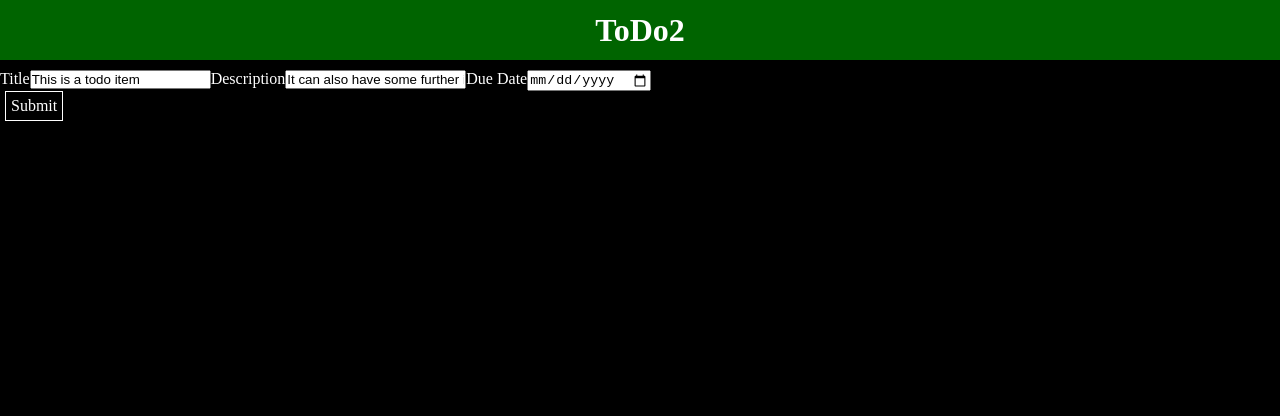
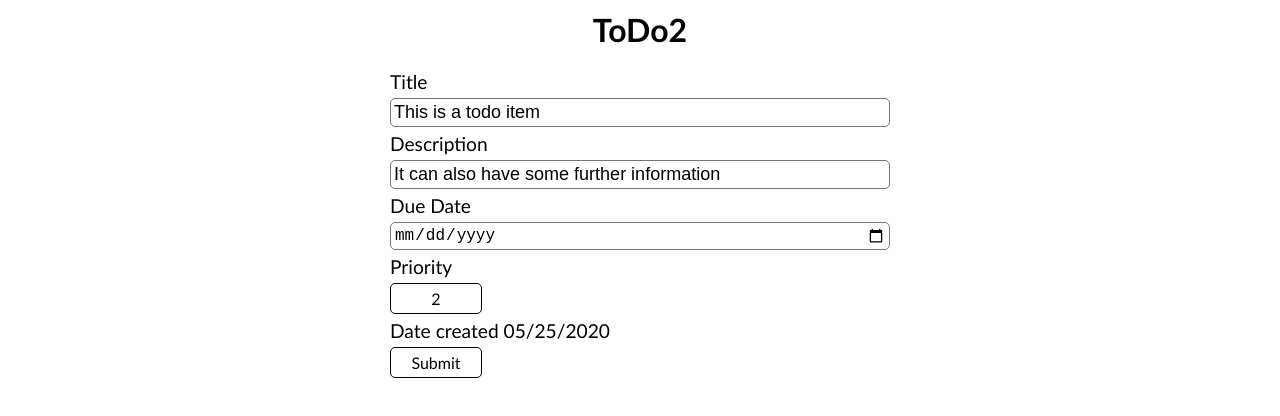
Before and after one commit to richgkav/ToDo2, a website built with webpack: page dist/index.html in a window 1280 px wide. Both pictures are taken after a click on the element "This is a todo item". Built offline with nearby package versions, Linux system fonts and the light colour scheme.

Commit message:
more editor functionality and new look

```diff
--- a/src/module-app.js
+++ b/src/module-app.js
@@ -110,6 +110,16 @@ const App = (function() {
         });
     }
 
+    // cycles through the 3 priority levels
+    function addEditPriorityClickEvent(newDiv, item) {
+        newDiv.addEventListener('click', function() {
+            //const tItem = toDoList.currentList.getItemWithId(item.id);
+            item.priority += 1;
+            if (item.priority === 4) item.priority = 1;
+            Dom.renderItemEditor(item);
+        });
+    }
+
     function addNewFolderClickEvent(newDiv) {
         newDiv.addEventListener('click', function() {
             const newList = new Mob.List();
@@ -185,6 +195,7 @@ const App = (function() {
         addEditItemClickEvent,
         addItemCompleteClickEvent,
         addItemPriorityClickEvent,
+        addEditPriorityClickEvent,
         addNewFolderClickEvent,
         deleteFolderClickEvent,
         addNewItemClickEvent,
--- a/src/module-dom.js
+++ b/src/module-dom.js
@@ -67,7 +67,7 @@ const Dom = (function() {
         newDiv.classList.add('list-element');
         newDiv.innerHTML = details.title;
         if (details.selected) {
-            newDiv.style.backgroundColor = "darkred";
+            newDiv.style.backgroundColor = "#f7e3e3";
         }
 
         App.addListClickEvent(newDiv, details.id);
@@ -92,7 +92,7 @@ const Dom = (function() {
         itemsDiv.appendChild(newDivItem);
 
         if (item.completed) {
-            newDivItem.style.backgroundColor = "darkred";
+            newDivItem.style.backgroundColor = "#f7e3e3";
         }
 
         // Item display sections
@@ -148,39 +148,54 @@ const Dom = (function() {
 
         //console.log(renProp);
         const contentDiv = clearContent();
-        const formDiv = newDiv();
+        const formDiv = newDiv('item-editor');
 
         const title = renderLabelInput('Title', 'item-title', item.title);
         const description = renderLabelInput('Description', 'item-description', item.description);
 
         // -------------------------
-        const dateLabel = document.createElement('label');
-        dateLabel.setAttribute('for', 'due-date');
-        dateLabel.innerHTML = 'Due Date';
-        const dateInput = document.createElement('input');
-        dateInput.setAttribute('type', 'date');
-        dateInput.setAttribute('name', 'due-date');
-
+        const dueLabel = document.createElement('label');
+        dueLabel.setAttribute('for', 'due-date');
+        dueLabel.innerHTML = 'Due Date';
+        const dueInput = document.createElement('input');
+        dueInput.setAttribute('type', 'date');
+        dueInput.setAttribute('name', 'due-date');
         let date = item.dateDue.toLocaleDateString('en-UK', { year: 'numeric', month: '2-digit', day: '2-digit' });
         date = date.split('/');
         date = [date[2], date[0], date[1]];
-        date = date.join('-');
-        dateInput.value = date;
+        dueInput.value = date.join('-');
         // ---------------------------
+
+        const priLabel = document.createElement('label');
+        priLabel.innerHTML = "Priority"
+        const newDivPriority = document.createElement('div');
+        newDivPriority.classList.add('buttons');
+        newDivPriority.innerHTML = item.priority;
+        App.addEditPriorityClickEvent(newDivPriority, item);
+
+        const createdLabel = document.createElement('label');
+        date = item.dateCreated.toLocaleDateString('en-UK');
+        date = date.split('/');
+        date = [date[1], date[0], date[2]];
+        createdLabel.innerHTML = `Date created ${date.join('/')}`;
 
         const buttonSubmit = newDiv();
         buttonSubmit.classList.add('buttons');
         buttonSubmit.innerHTML = 'Submit';
         App.editItemSubmitEvent(buttonSubmit, item);
 
+        contentDiv.appendChild(formDiv);
         formDiv.appendChild(title.label);
         formDiv.appendChild(title.input);
         formDiv.appendChild(description.label);
         formDiv.appendChild(description.input);
-        formDiv.appendChild(dateLabel);
-        formDiv.appendChild(dateInput);
+        formDiv.appendChild(dueLabel);
+        formDiv.appendChild(dueInput);
+        formDiv.appendChild(priLabel);
+        formDiv.appendChild(newDivPriority);
+        formDiv.appendChild(createdLabel);
         formDiv.appendChild(buttonSubmit);
-        contentDiv.appendChild(formDiv);
+
     }
 
     function renderLabelInput(text, field, value) {
--- a/src/styles.css
+++ b/src/styles.css
@@ -4,24 +4,24 @@
 }
 
 body {
-	color: white;
-	background-color: black;
+    font-family: 'Trebuchet MS', 'Lucida Sans Unicode', Arial, sans-serif;
 }
 
 #top-bar {
     width: 100%;
     height: 60px;
     line-height: 60px;
-    background-color: darkgreen;
     text-align: center;
     margin-bottom: 10px;
 }
 
 #main-div, #menu-bar, #function-div{
-    width: 100%;
+    min-width: 500px;
+    max-width: 900px;
     height: auto;
     display: grid;
     grid-template-columns: 1fr 4fr;
+    margin: 0 auto;
 }
 
 #main-div {
@@ -42,36 +42,40 @@ body {
     flex-direction: column;
 }
 
-#lists-container {
+#lists-container, #items-container{
     height: auto;
-    background-color: darkslateblue;
 }
 
 .list-element {
-    background-color: darkgrey;
+    margin: 5px;
     padding: 5px;
     border-style: solid;
     border-width: 1px;
+    border-radius: 5px;
 }
 
-#items-container {
-    height: auto;
-    background-color: darkmagenta;
+.list-element:hover {
+    box-shadow: 0px 0px 9px 0px rgba(0,0,0,0.75);
 }
 
 .item-element {
     display: grid;
     grid-template-columns: 4fr 1fr 1fr;
-    background-color: rgb(192, 0, 192);
 }
 
 .item-element>div {
     border-style: solid;
     border-width: 1px;
+    border-radius: 5px;
     padding: 5px;
+    margin: 5px 5px 0 5px;
 }
 
-#lists-functions, #items-functions {
+.item-element>div:hover {
+    box-shadow: 0px 0px 9px 0px rgba(0,0,0,0.75);
+}
+
+#lists-functions, #items-functions, #item-editor {
     display: flex;
     flex-direction: row;
     justify-content: start;
@@ -83,4 +87,49 @@ body {
     border-style: solid;
     border-width: 1px;
     margin-left: 5px;
+    border-radius: 5px;
 }
+
+#lists-functions>div:hover {
+    box-shadow: 0px 0px 9px 0px rgba(0,0,0,0.75);
+}
+
+#items-functions>div:hover {
+    box-shadow: 0px 0px 9px 0px rgba(0,0,0,0.75);
+}
+
+.buttons:hover{
+    box-shadow: 0px 0px 9px 0px rgba(0,0,0,0.75);
+}
+
+.buttons {
+    width: 80px;
+}
+
+#item-editor {
+    flex-direction: column;
+    width: 500px;
+    margin: 0 auto;
+}
+
+#item-editor>label {
+    font-size: larger;
+}
+
+#item-editor>input {
+    margin: 5px 0 5px 0;
+    font-size: large;
+    padding: 3px;
+    border-style: solid;
+    border-width: 1px;
+    border-radius: 5px;
+}
+
+#item-editor>input:hover {
+    box-shadow: 0px 0px 9px 0px rgba(0,0,0,0.75);
+}
+
+#item-editor>.buttons {
+    margin: 5px 0 5px 0;
+    text-align: center;
+}
```
Also changed, not shown: dist/main.js.
